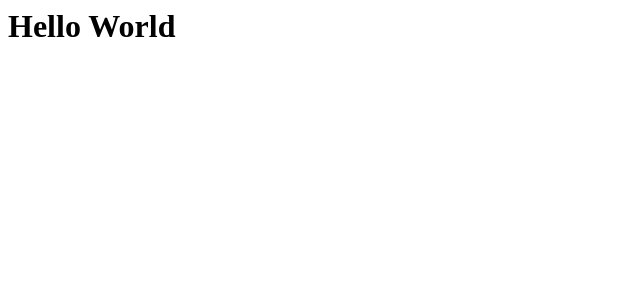
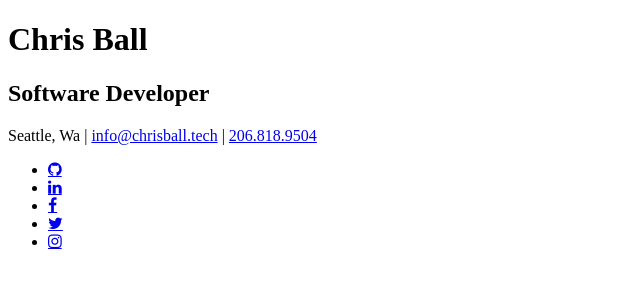
Before and after one commit to chrisba11/portfolio, a Django app: page / in a window 1280 px wide. Shown: the top 300 px of the page, without its empty margins (0-640 px from the left). Run offline with Django 3.2, Linux system fonts and the light colour scheme.

Commit message:
adding social media links

```diff
--- a/portfolio_app/templates/home.html
+++ b/portfolio_app/templates/home.html
@@ -1 +1,29 @@
-<h1>Hello World</h1>
+<!DOCTYPE html>
+<html lang="en">
+  <head>
+    <meta charset="UTF-8">
+    <meta name="viewport" content="width=device-width, initial-scale=1.0">
+    <meta http-equiv="X-UA-Compatible" content="ie=edge">
+    <title>Chris Ball</title>
+    <link rel="stylesheet" href="https://cdnjs.cloudflare.com/ajax/libs/font-awesome/4.7.0/css/font-awesome.min.css">
+  </head>
+  <body>
+    <header>
+        <h1>Chris Ball</h1>
+        <h2>Software Developer</h2>
+        <p>Seattle, Wa | <a href="mailto:info@chrisball.tech">info@chrisball.tech</a> | <a href="tel:+12068189504">206.818.9504</a></p>
+    </header>
+    <main>
+
+    </main>
+    <footer>
+      <ul class="social">
+        <li><a href="#" class="fa fa-github"></a></li>
+        <li><a href="#" class="fa fa-linkedin"></a></li>
+        <li><a href="#" class="fa fa-facebook"></a></li>
+        <li><a href="#" class="fa fa-twitter"></a></li>
+        <li><a href="#" class="fa fa-instagram"></a></li>
+      </ul>
+    </footer>
+  </body>
+</html>
```
Also changed, not shown: portfolio_project/static/main.css (added), portfolio_project/static/reset.css (added).
